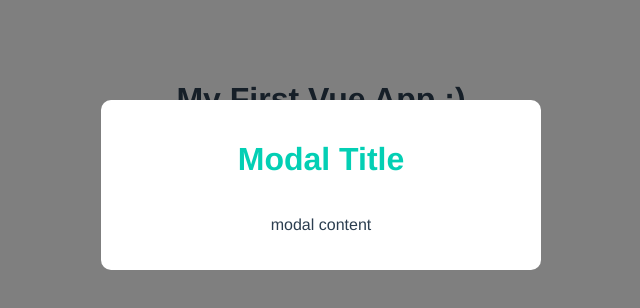
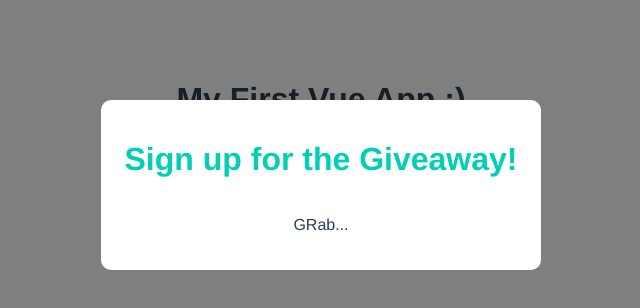
Before and after one commit to zajnemzaj/vue-modal-project, a Vue app: page / in a window 1280 px wide. Shown: the top 308 px of the page, without its empty margins (319-959 px from the left). Built offline with nearby package versions, Linux system fonts and the light colour scheme.

Commit message:
dynamic prop values when calling imported component

```diff
--- a/src/App.vue
+++ b/src/App.vue
@@ -1,6 +1,6 @@
 <template>
     <h1>{{ title }}</h1>
-    <Modal />
+    <Modal header="Sign up for the Giveaway!" text="GRab..."/>
 </template>
 
 <script>
--- a/src/components/Modal.vue
+++ b/src/components/Modal.vue
@@ -1,11 +1,17 @@
 <template>
     <div class="backdrop">
         <div class="modal">
-            <h1>Modal Title</h1>
-            <p>modal content</p>
+            <h1>{{ header }}</h1>
+            <p>{{ text }}</p>
         </div>
     </div>
 </template>
+
+<script>
+    export default {
+        props: ['header', 'text']
+    }
+</script>
 
 <style>
     .modal {
```
